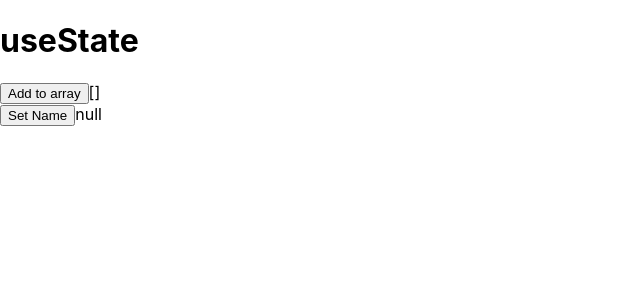
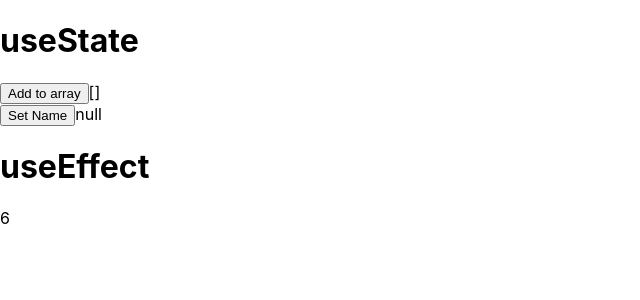
Before and after one commit to pmascaraque/typescript_basics, a React (Create React App) app in the folder react/ts-react-hooks/: page / in a window 1280 px wide. Shown: the top 300 px of the page, without its empty margins (0-640 px from the left). Built offline with nearby package versions, Linux system fonts and the light colour scheme; the HTML template or start-up script is replaced by a standard one.

Commit message:
useeffect

```diff
--- a/react/ts-react-hooks/src/App.tsx
+++ b/react/ts-react-hooks/src/App.tsx
@@ -1,5 +1,6 @@
 import React from 'react';
 import UseStateComponent from './components/UseStateComponent';
+import UseEffectComponent from './components/UseEffectComponent';
 import './App.css';
 
 function App() {
@@ -7,6 +8,8 @@
     <div>
         <h1>useState</h1>
         <UseStateComponent />
+        <h1>useEffect</h1>
+        <UseEffectComponent />
     </div>
   );
 }
--- /dev/null
+++ b/react/ts-react-hooks/src/components/UseEffectComponent.tsx
@@ -0,0 +1,20 @@
+import { useState, useEffect } from "react";
+
+function UseEffectComponent() {
+  const [val, valSet] = useState(1);
+
+  useEffect(() => {
+    const timer = window.setInterval(() => {
+      valSet(v => v + 1)
+    }, 1000);
+    return () => window.clearInterval(timer);
+  }, []);
+
+  return (
+    <div>
+      {val}
+    </div>
+  )
+}
+
+export default UseEffectComponent;
```
